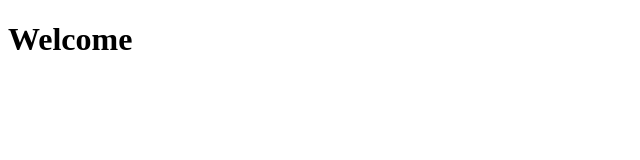
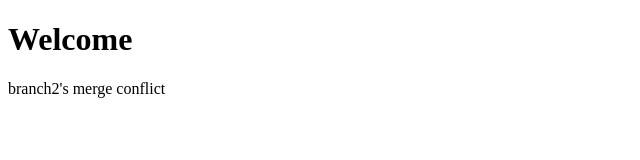
Before and after one commit to cps847group12/A1, a plain HTML site: page git_tst/index.html in a window 1280 px wide. Shown: the whole page, without its empty margins (0-640 px from the left). Drawn offline with Linux system fonts and the light colour scheme.

Commit message:
Added line <p>branch2's merge conflict</p> Create two additional branches and modify./git_tst/index.html in both of these branches in such a way that a merge conflict will be provoked

```diff
--- a/git_tst/index.html
+++ b/git_tst/index.html
@@ -5,5 +5,6 @@
 </head>
 <body>
 <h1> Welcome</h1>
+<p>branch2's merge conflict</p>
 </body>
 </html>
```
